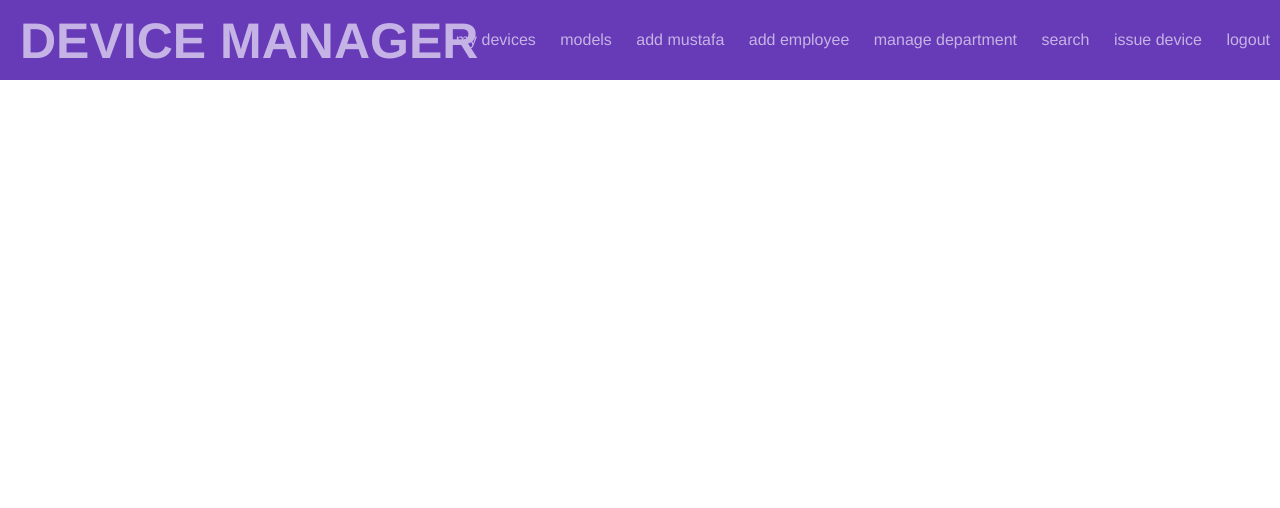
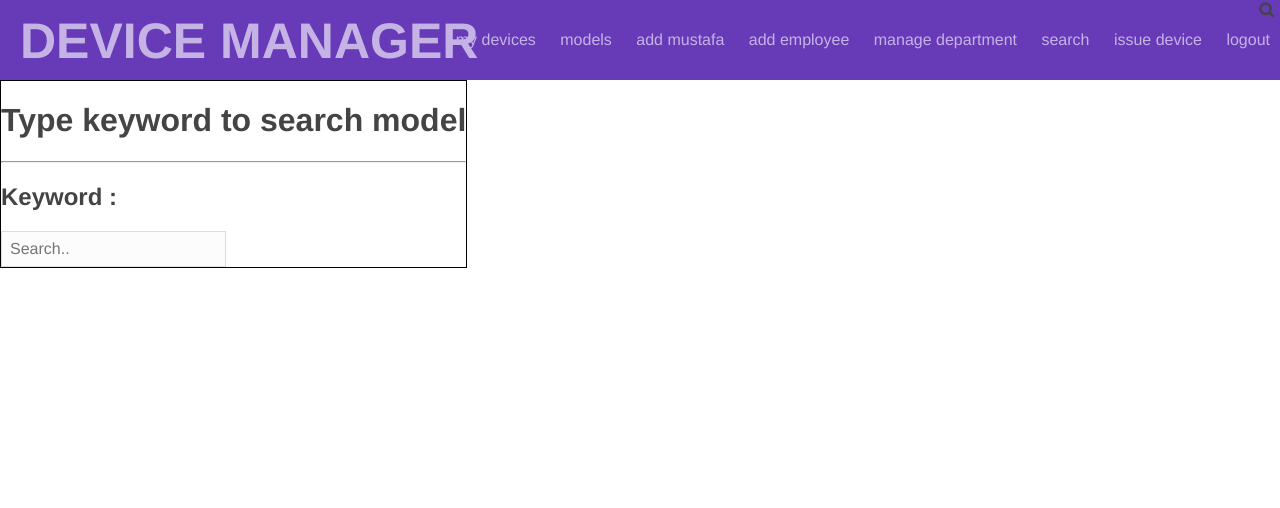
Before and after one commit to mospy26/Database-Application-Programming, a Flask app: template templates/search.html in a window 1280 px wide. Shown: the top 508 px of the page. Run offline with Flask 2, Linux system fonts and the light colour scheme; the template is opened without the code that fills it, so the values that code supplies are empty; the visitor is signed in with stand-in values (Sample User, id 1); parts of the project's set-up code (start-up, migrations or seed data) failed here and were passed over.

Commit message:
Search page design added

```diff
--- a/routes.py
+++ b/routes.py
@@ -488,4 +488,4 @@ def addEmployee():
 
 @app.route("/search")
 def search():
-    return redirect(url_for('search.html'))
+    return(render_template('search.html'))
--- a/static/css/main.css
+++ b/static/css/main.css
@@ -44,7 +44,26 @@ a:hover {
 .clear {
     clear: both;
 }
+.wrapper{
+border:1px solid #000;
+  display:inline-block;
+}
 
+input,
+button {
+  background-color:transparent;
+  border:0;
+}
+
+button {
+  position:absolute;
+  right:0;
+  top:0;
+}
+
+input {
+  padding-right:30px; /* button padding */
+}
 h1.title {
   font-size: 40px;
   font-weight: 300;
--- a/templates/search.html
+++ b/templates/search.html
@@ -1,14 +1,13 @@
 {% include 'top.html' %}
 <div class="wrapper">
 
-      <head>
-        <title>Search Bar <title>
-      </head>
-        <h1>Type keyword to search model description </h1>
+
+
+        <h1>Type keyword to search model </h1>
         <hr>
         <h2>Keyword :</h2>
        <input type="text" placeholder="Search..">
-          <button type="submit"
+          <button type="submit"<i class="fa fa-search"></i>
                         </button>
 </div>
 {% include 'bottom.html'%}
--- a/templates/top.html
+++ b/templates/top.html
@@ -5,6 +5,7 @@
         <link rel="stylesheet" type="text/css" href="{{ url_for('static', filename='css/pure.css') }}">
         <link rel="stylesheet" type="text/css" href="{{ url_for('static', filename='css/grid.css') }}">
         <link rel="stylesheet" type="text/css" href="{{ url_for('static', filename='css/main.css') }}">
+        <link rel="stylesheet" href="https://cdnjs.cloudflare.com/ajax/libs/font-awesome/4.7.0/css/font-awesome.min.css">
         <script src="{{ url_for('static', filename='scripts/jquery.js') }}"></script>
     </head>
     <body>
```
